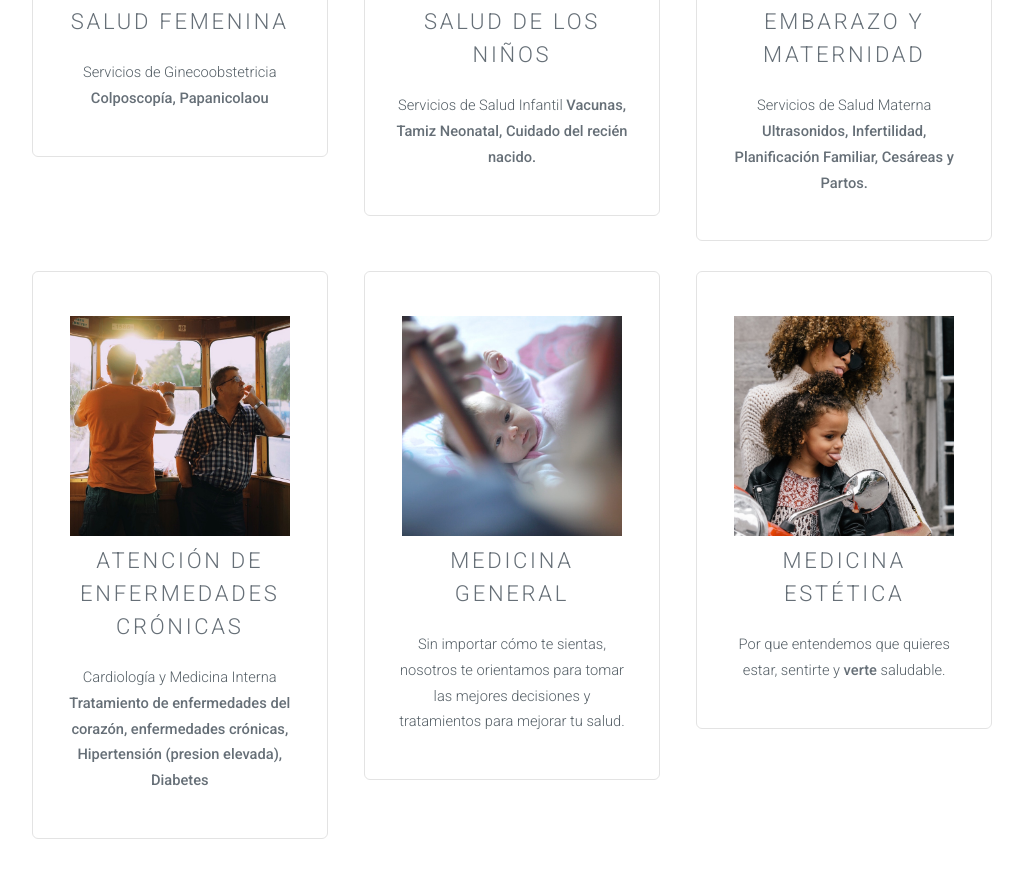
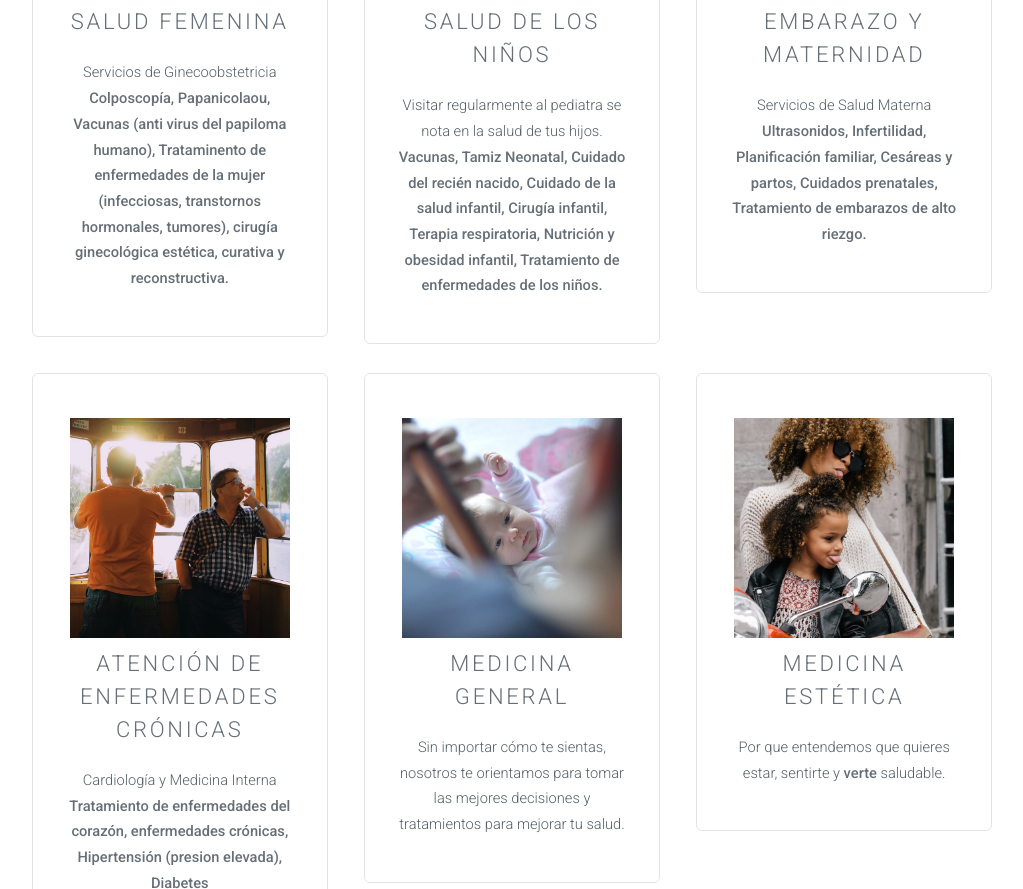
Before and after one commit to clingolgi/clingolgi.github.io, a plain HTML site: page index.html in a window 1280 px wide. Shown: the part 1088-1977 px from the top of the page, without its empty margins (128-1151 px from the left). Drawn offline with Linux system fonts and the light colour scheme; some packages are replaced by stand-ins of ours.

Commit message:
Finished Service Descriptions

```diff
--- a/index.html
+++ b/index.html
@@ -60,7 +60,8 @@
 					<section class="special box">
 						<img src="images/lady.jpg" alt="Salud Femenina" width="220px" height="220px">
 						<h2>Salud Femenina</h2>
-						<p> Servicios de Ginecoobstetricia <strong>Colposcopía, Papanicolaou</strong>  </p>
+						<p> Servicios de Ginecoobstetricia <strong>Colposcopía, Papanicolaou, Vacunas (anti virus del papiloma humano), Trataminento de enfermedades de
+						la mujer (infecciosas, transtornos hormonales, tumores), cirugía ginecológica estética, curativa y reconstructiva.</strong>  </p>
 
 					</section>
 
@@ -69,7 +70,8 @@
 					<section class="special box">
 						<img src="images/kid.jpg" alt="Salud de los Niños" width="220px" height="220px">
 						<h2>Salud de los Niños</h2>
-						<p> Servicios de Salud Infantil <strong>Vacunas, Tamiz Neonatal, Cuidado del recién nacido. </strong> </p>
+						<p> Visitar regularmente al pediatra se nota en la salud de tus hijos. <strong>Vacunas, Tamiz Neonatal, Cuidado del recién nacido, Cuidado de
+							la salud infantil, Cirugía infantil, Terapia respiratoria, Nutrición y obesidad infantil, Tratamiento de enfermedades de los niños. </strong> </p>
 
 					</section>
 
@@ -78,7 +80,8 @@
 					<section class="special box">
 						<img src="images/mom.jpg" alt="Maternidad" width="220px" height="220px">
 						<h2>Embarazo y maternidad</h2>
-						<p>Servicios de Salud Materna <strong>Ultrasonidos, Infertilidad, Planificación Familiar, Cesáreas y Partos.</strong> </p>
+						<p>Servicios de Salud Materna <strong>Ultrasonidos, Infertilidad, Planificación familiar, Cesáreas y partos, Cuidados prenatales, Tratamiento
+							de embarazos de alto riezgo.</strong> </p>
 
 					</section>
 
```
